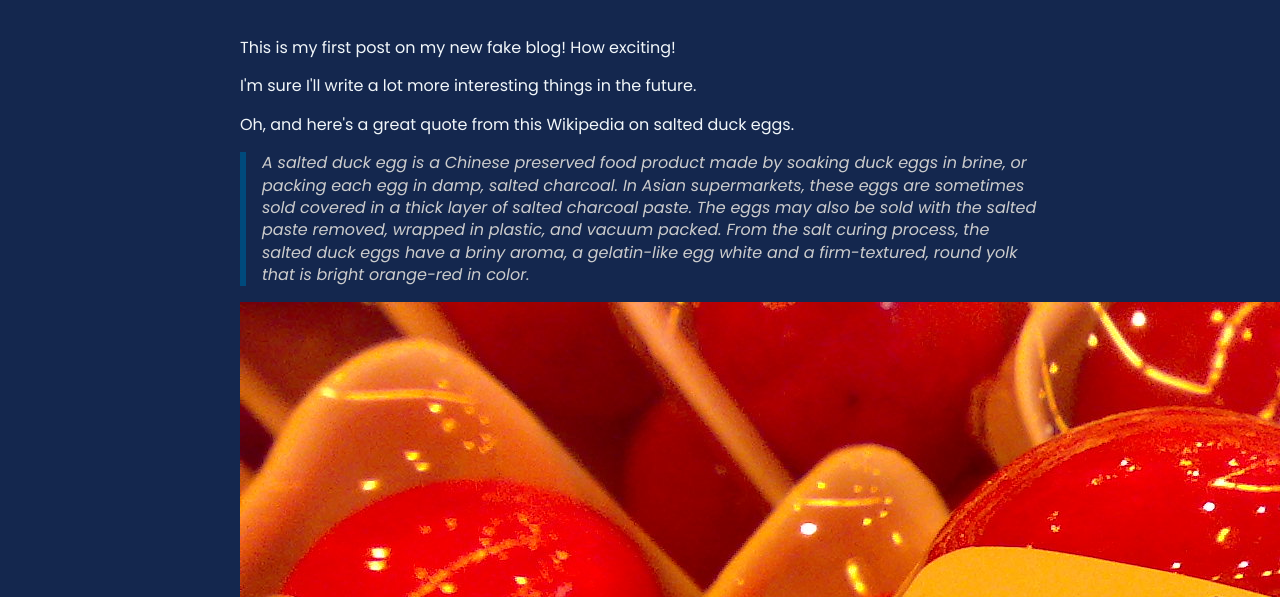
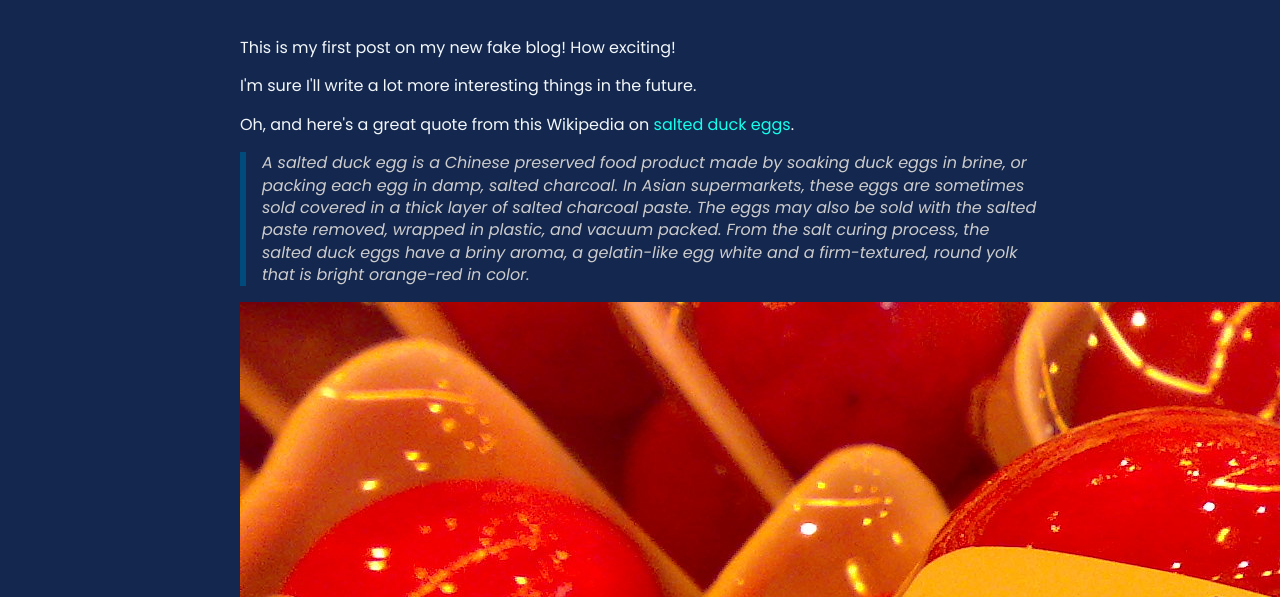
Before and after one commit to bhumitattarde/blog.bhumit.net, a Gatsby site: page /hello-world/ in a window 1280 px wide. Shown: the part 203-800 px from the top of the page. Built offline with nearby package versions, Linux system fonts and the light colour scheme; Gatsby itself is replaced by a stand-in of ours; some packages are replaced by stand-ins of ours.

Commit message:
Changed link colors

```diff
--- a/src/components/css/Footer.module.css
+++ b/src/components/css/Footer.module.css
@@ -5,7 +5,6 @@
   justify-content: space-between;
   align-items: center;
   text-align: center;
-  font-size: var(--normalFontSize);
 }
 
 .Footer hr {
--- a/src/style.css
+++ b/src/style.css
@@ -1,18 +1,13 @@
-/* CSS Custom Properties Definitions */
-
 :root {
   --color1: #14274e;
   --color2: #394867;
   --color3: #004a7c;
   --color4: #f1f6f9;
-  --linkHoverColor: #14ffec;
-  --progressIndicatorBadColor: #fcbf1e;
-  --normalFontSize: clamp(16px, 1vw, 20px);
+  --linkColor: #14ffec;
+  --linkHoverColor: #fcbf1e;
 
   --lightTextColor: #cccccc;
 }
-
-/* HTML elements */
 
 *,
 :after,
@@ -34,12 +29,12 @@ body {
   flex-direction: column;
   justify-content: center;
   align-items: center;
-  /* text-align: center; */
   line-height: 1.4;
   background-color: var(--color1);
   font-family: "Poppins", sans-serif;
   font-weight: 400;
   color: var(--color4);
+  font-size: clamp(16px, 1vw, 20px);
 }
 
 h1,
@@ -53,15 +48,11 @@ h4 {
 h1 {
   text-align: center;
   font-family: "Raleway", sans-serif;
-
   font-size: clamp(32px, 2vw, 40px);
-  /* margin: 2.5em 1.5em; */
-  /* margin-bottom: 2.5em; */
 }
 
 h2 {
   font-size: clamp(24px, 1.5vw, 28px);
-  /* margin: 2em 0; */
 }
 
 h3 {
@@ -72,12 +63,15 @@ h4 {
   font-size: clamp(16px, 1vw, 20px);
 }
 
-p {
-  font-size: clamp(16px, 1vw, 20px);
-}
+/* h5, h6 not supported because they aren't used */
 
 a {
   color: var(--color4);
+  text-decoration: none;
+}
+
+p a {
+  color: var(--linkColor);
 }
 
 a:hover {
@@ -87,7 +81,3 @@ a:hover {
 ul > li {
   list-style: none;
 }
-
-a {
-  text-decoration: none;
-}
--- a/src/templates/css/BlogPostTmpl.module.css
+++ b/src/templates/css/BlogPostTmpl.module.css
@@ -21,7 +21,6 @@
   flex-direction: row;
   justify-content: space-between;
   align-content: center;
-  font-size: var(--normalFontSize);
   font-style: italic;
 }
 
@@ -39,7 +38,6 @@
 .mdWrapper li {
   margin: 0.5em 0;
   list-style: initial;
-  font-size: var(--normalFontSize);
 }
 
 .mdWrapper h1 {
```
